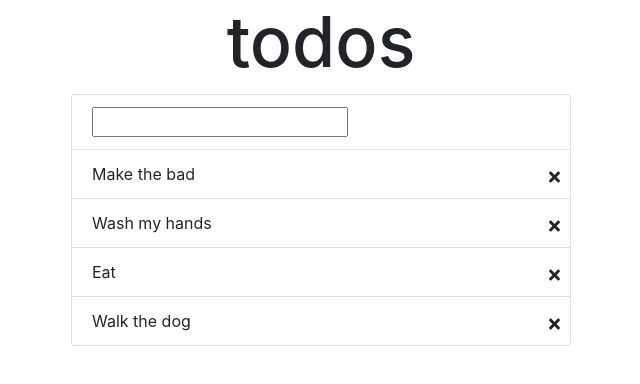
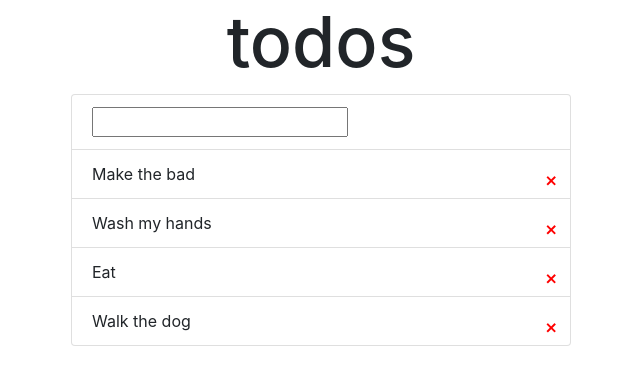
Before and after one commit to CeoEpsilon/to-do-react, a React (Create React App) app: page / in a window 1280 px wide. Shown: the top 384 px of the page, without its empty margins (319-959 px from the left). Built offline with nearby package versions, Linux system fonts and the light colour scheme.

Commit message:
adding remove method

```diff
--- a/src/app/App.js
+++ b/src/app/App.js
@@ -24,6 +24,7 @@ class App extends React.Component {
   constructor(props) {
     super(props)
     this.addItem = this.addItem.bind(this)
+    this.removeItem = this.removeItem.bind(this)
     this.state = {
       todoList: todoList
     };
@@ -41,19 +42,26 @@ class App extends React.Component {
 
   }
 
-  removeIte(index) {
+  removeItem(index) {
+    console.log("**removeItem="+index)
     let todoList = this.state.todoList
-    let newTodoList = todoList.slice(index,1)
+    console.log("***todoList="+ todoList)
+
+    todoList.splice(index,1)
+    console.log("After splice=" + todoList)
     this.setState({
-      todoList: newTodoList
+        todoList : todoList
     })
+
   }
+
+
 
   render() {
     return (
       <div className="App">
         <TodoHeader />
-        <TodoList todoList={this.state.todoList} addItem={this.addItem}/>
+        <TodoList todoList={this.state.todoList} addItem={this.addItem} removeItem={this.removeItem}/>
       </div>
     );
   }
--- a/src/components/todo-list-item/TodoListItem.css
+++ b/src/components/todo-list-item/TodoListItem.css
@@ -3,8 +3,19 @@
 
 }
 
+/*
 .remove {
     position: absolute;
     margin-top: 7px;
     right: 10px;
+}*/
+
+.remove {
+    position: absolute;
+    transform: rotate(45deg);
+    right: 10px;
+    color:red;
+    font-size: 1.5em;
+    cursor: pointer;
+
 }
--- a/src/components/todo-list-item/TodoListItem.js
+++ b/src/components/todo-list-item/TodoListItem.js
@@ -4,13 +4,22 @@ import { FontAwesomeIcon } from '@fortawesome/react-fontawesome'
 import { faTimes } from '@fortawesome/free-solid-svg-icons'
 import "./TodoListItem.css"
 
-function TodoListItem(props) {
-    return (
-        <li className="list-group-item " id={props.index}>{props.item}
-        <FontAwesomeIcon className="remove" icon={faTimes}/>
-        </li>
 
-    )
+
+class TodoListItem extends React.Component {
+
+
+    render ()  {
+
+        return (
+            <li className="list-group-item " id={this.props.index}>{this.props.item}
+            <i className="remove m-b2" onClick={()=>this.props.removeItem(this.props.index) }>+</i>
+            </li>
+        )
+    }
+
 }
 
+
+//            <FontAwesomeIcon className="remove" icon={faTimes} onClick={this.onClick}/>
 export default TodoListItem
--- a/src/components/todo-list/TodoList.js
+++ b/src/components/todo-list/TodoList.js
@@ -6,7 +6,7 @@ import TodoForm from "../todo-form/TodoForm"
 function TodoList(props) {
     let items = props.todoList.map( (item,index) => {
         return (
-            <TodoListItem key={index} index={index} item={item} />
+            <TodoListItem key={index} index={index} item={item} removeItem={props.removeItem} />
         )
     })
     console.log("TodoList")
@@ -16,7 +16,7 @@ function TodoList(props) {
         <div className="TodoList">
 
             <ul className="list-group">
-                <li className="list-group-item"><TodoForm addItem={props.addItem} /></li>
+                <li className="list-group-item"><TodoForm addItem={props.addItem}  /></li>
                 {items}
             </ul>
         </div>
```
